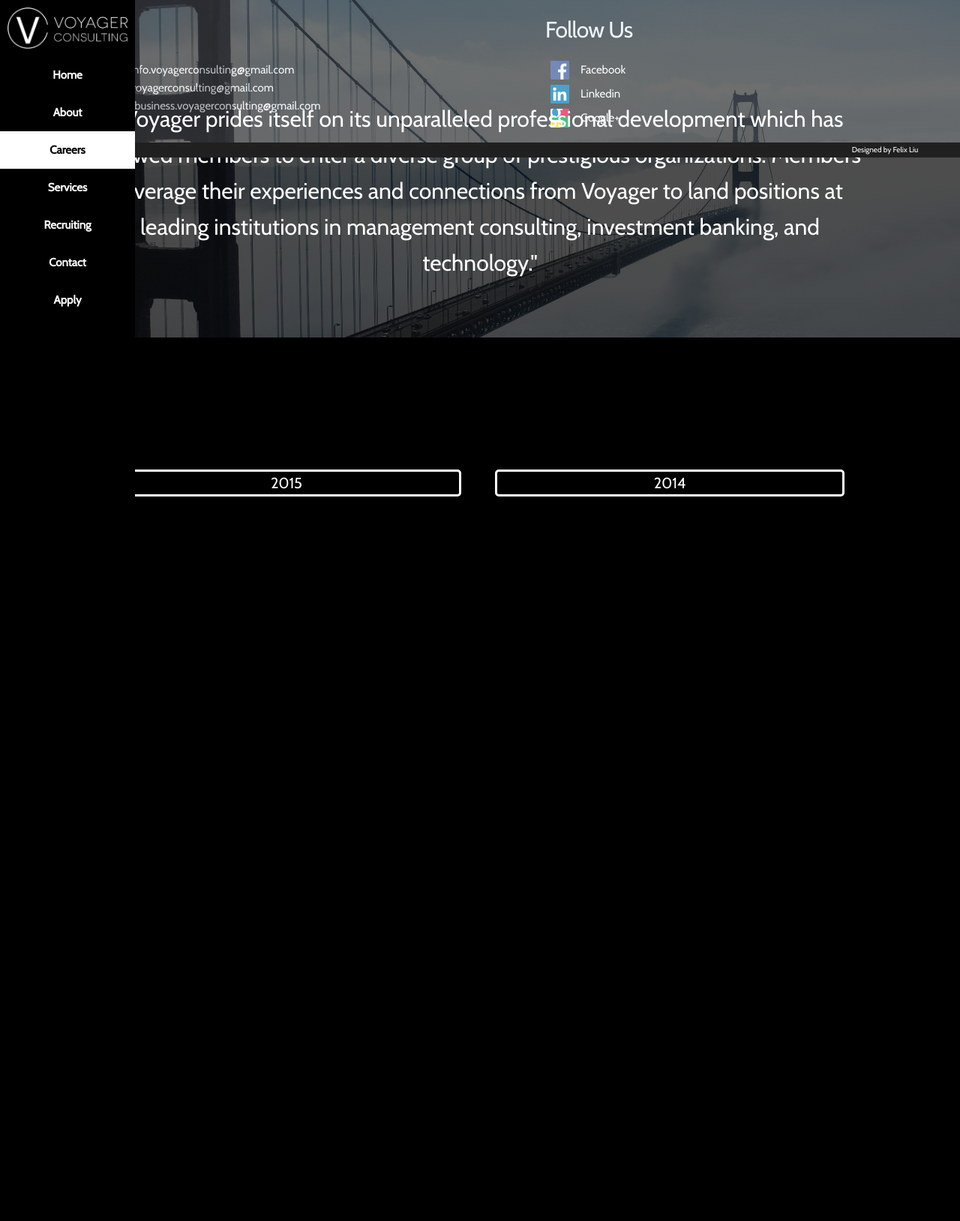
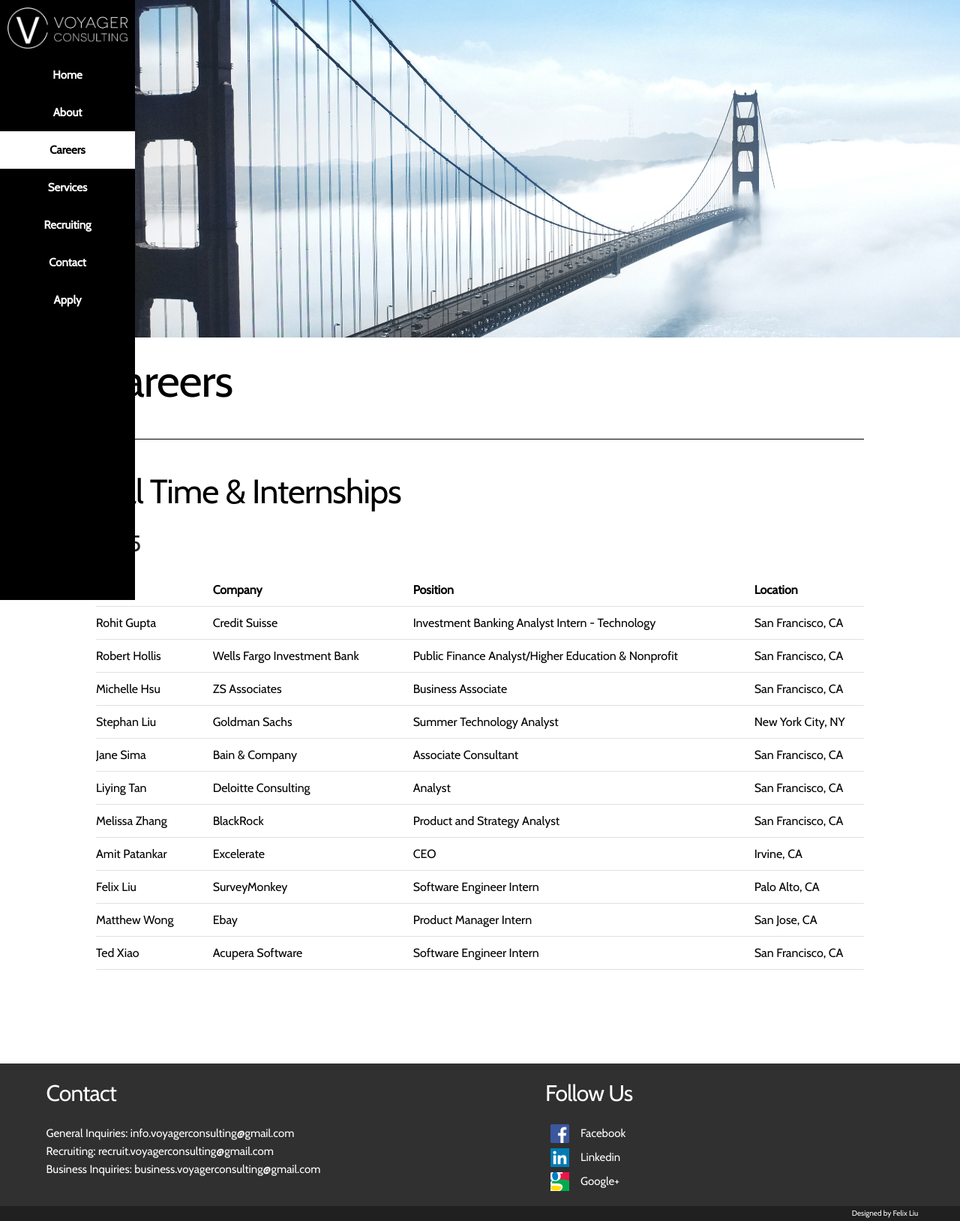
Before and after one commit to felixitous/voyager, a Django app: page /careers/ in a window 1280 px wide. Shown: the whole page at 75% size. Before the commit the page ends 662 px from the top, so only its background shows below. Run offline with Django 3.2, Linux system fonts and the light colour scheme.

Commit message:
fixed careers page, rendering tables

```diff
--- a/voyager/common/footer.html
+++ b/voyager/common/footer.html
@@ -34,11 +34,15 @@
 	</div>
 </div>
 
+
 <script type="text/javascript" src="{% static "js/underscore.js" %}"></script>
 <script type="text/javascript" src="{% static "js/backbone.js" %}"></script>
 <script type="text/javascript" src="{% static "js/tweenmax.min.js" %}"></script>
 <script type="text/javascript" src="{% static "js/scrollto.min.js" %}"></script>
+<script type="text/javascript" src="{% static "js/models/data.js" %}"></script>
+<script type="text/javascript" src="{% static "js/models/table_model.js" %}"></script>
 <script type="text/javascript" src="{% static "js/views/navbar.js" %}"></script>
 <script type="text/javascript" src="{% static "js/views/carousel.js" %}"></script>
+<script type="text/javascript" src="{% static "js/views/table.js" %}"></script>
 <script type="text/javascript" src="{% static "js/main.js" %}"></script>
 <script type="text/javascript" src="{% static "js/tween.js" %}"></script>
--- a/voyager/static/css/main.css
+++ b/voyager/static/css/main.css
@@ -1,5 +1,5 @@
 body {
-	background-color: black;
+	background-color: white;
 	font-family: 'Cabin', sans-serif;
 }
 
@@ -375,8 +375,8 @@ body {
 
 .career-picture {
 	background-image: url("../images/careers.jpeg");
-	opacity: 0.3;
-	position: absolute;
+	/*opacity: 0.3;*/
+	position: relative;
 }
 
 .about-launch {
@@ -387,9 +387,9 @@ body {
 
 .career-launch {
 	width: 100%;
-	background-color: black;
-	position: absolute;
-	top: 450px;
+	background-color: white;
+	position: relative;
+	/*top: 450px;*/
 }
 
 .about-alumni {
@@ -485,7 +485,7 @@ body {
 }
 
 .table-style {
-	color: white;
+	color: black;
 }
 
 .page-container {
@@ -622,9 +622,13 @@ body {
 
 .redirect-display {
 	background-color: black;
+	overflow: scroll;
+	text-align: center;
+	/*min-width: 400px;*/
+	/*display: inline;*/
 }
 
-.redirect-box {
+/*.redirect-box {
 	height: 200px;
 	width: 400px;
 	border: 2px solid white;
@@ -633,7 +637,28 @@ body {
 	color: white;
 	top: 0; bottom: 0; left: 0; right: 0;
 }
+*/
 
+.redirect-title {
+	margin: auto;
+	position: absolute;
+	color: white;
+	top: 0; bottom: 0; left: 0; right: 0;
+	height: 40px;
+	/*width: 300px;*/
+}
+
+.redirect-box {
+	height: 50%;
+	width: 50% !important;
+	margin: 0 auto;
+	/*left: calc((100% - 400px)/2);*/
+	margin-left: 0 !important;
+	/*border: 1px solid white;*/
+	position: relative;
+	/*min-width: 400px;*/
+
+}
 .redirect-topleft {
 	top: 150;
 	left: 250;
--- a/voyager/static/js/main.js
+++ b/voyager/static/js/main.js
@@ -1,5 +1,13 @@
 var navbar = new NavbarView();
 navbar.render();
 
-var carousel = new CarouselView();
-carousel.render("#instagram-template");
+renderTarget = $("meta[name=title]").attr("content");
+if (renderTarget == "#navbar-careers") {
+	var table = new TableView();
+	table.render(data);
+}
+
+if (renderTarget == "#navbar-home") {
+	var carousel = new CarouselView();
+	carousel.render("#instagram-template");
+}
--- /dev/null
+++ b/voyager/static/js/models/data.js
@@ -0,0 +1,56 @@
+var data = [{
+    "name": "Rohit Gupta",
+    "company": "Credit Suisse",
+    "position": "Investment Banking Analyst Intern - Technology",
+    "city": "San Francisco, CA"
+}, {
+    "name": "Robert Hollis",
+    "company": "Wells Fargo Investment Bank",
+    "position": "Public Finance Analyst/Higher Education & Nonprofit",
+    "city": "San Francisco, CA"
+}, {
+    "name": "Michelle Hsu",
+    "company": "ZS Associates",
+    "position": "Business Associate",
+    "city": "San Francisco, CA"
+}, {
+    "name": "Stephan Liu",
+    "company": "Goldman Sachs",
+    "position": "Summer Technology Analyst",
+    "city": "New York City, NY"
+}, {
+	"name": "Jane Sima",
+    "company": "Bain & Company",
+    "position": "Associate Consultant",
+    "city": "San Francisco, CA"
+}, {
+	"name": "Liying Tan",
+    "company": "Deloitte Consulting",
+    "position": "Analyst",
+    "city": "San Francisco, CA"
+}, {
+	"name": "Melissa Zhang",
+    "company": "BlackRock",
+    "position": "Product and Strategy Analyst",
+    "city": "San Francisco, CA"
+}, {
+	"name": "Amit Patankar",
+    "company": "Excelerate",
+    "position": "CEO",
+    "city": "Irvine, CA"
+}, {
+	"name": "Felix Liu",
+    "company": "SurveyMonkey",
+    "position": "Software Engineer Intern",
+    "city": "Palo Alto, CA"
+}, {
+	"name": "Matthew Wong",
+    "company": "Ebay",
+    "position": "Product Manager Intern",
+    "city": "San Jose, CA"
+}, {
+	"name": "Ted Xiao",
+    "company": "Acupera Software",
+    "position": "Software Engineer Intern",
+    "city": "San Francisco, CA"
+}]
--- /dev/null
+++ b/voyager/static/js/models/table_model.js
@@ -0,0 +1,5 @@
+var Table = Backbone.Model.extend({
+	defaults: {
+		"name" : "N/A"
+	}
+});
--- a/voyager/static/js/tween.js
+++ b/voyager/static/js/tween.js
@@ -123,6 +123,17 @@ $(".grid-picture").css("height", function() {
     return window.innerHeight / 3 + "px";
 })
 
+
+$(window).resize(function() {
+    $(".grid-picture").css("width", function() {
+        return window.innerHeight / 3 + "px";
+    })
+    $(".grid-picture").css("height", function() {
+        return window.innerHeight / 3 + "px";
+    })
+    // alert("something");
+});
+
 function sideDisplay(target_id) {
     var current = $(".current");
     TweenMax.to(".current", 0.5, {
--- /dev/null
+++ b/voyager/static/js/views/table.js
@@ -0,0 +1,8 @@
+var TableView = Backbone.View.extend({
+	el: "#table-container",
+	render: function(data) {
+		console.log("going here")
+		var template = _.template($("#table-template").html())({ members : data});
+		this.$el.html(template);
+	}
+});
--- a/voyager/templates/careers.html
+++ b/voyager/templates/careers.html
@@ -3,36 +3,28 @@
 
 <body>
 	<div class="picture career-picture"></div>
-	<div class="picture-text-overlay">
+
+<!-- 	<div class="picture-text-overlay">
 		<p>
 		"Voyager prides itself on its unparalleled professional development which has allowed members to enter a diverse group of prestigious organizations. Members leverage their experiences and connections from Voyager to land positions at leading institutions in management consulting, investment banking, and technology."
 		</p>
-	</div>
+	</div> -->
 	<div class="career-launch">
 		<div class="page-container">
 			<h2 class="page-title"> Careers </h2>
 			<div class="line-break career-line-break"></div>
-			<div class="about-selector">2015</div>
-			<div class="about-selector">2014</div>
-			<div class="career-whitespace"></div>
+			<!-- <div class="about-selector">2015</div> -->
+			<!-- <div class="about-selector">2014</div> -->
+			<!-- <div class="career-whitespace"></div> -->
 			<h3 class="page-title subtitle"> Full Time & Internships </h3>
-			<table class="u-full-width table-style">
-				<tr>
-					<th> Name </th>
-					<th> Company </th>
-					<th> Position </th>
-					<th> Location </th>
-				</tr>
-				<tr>
-					<td> Rohit Gupta </td>
-					<td> Credit Suisse </td>
-					<td> Investment Banking Analyst Intern - Technology </td>
-					<td> San Francisco, CA </td>
-				</tr>
-			</table>
+			<h4> 2015 </h4>
+			<div id="table-container"></div>
 			<div class="whitespace"></div>
 		</div>
 	</div>
+	<script type="text/template" id="table-template">
+		{% include "table.html" %}
+	</script>
 </body>
 
 
--- /dev/null
+++ b/voyager/templates/table.html
@@ -0,0 +1,16 @@
+<table class="u-full-width table-style">
+	<tr>
+		<th> Name </th>
+		<th> Company </th>
+		<th> Position </th>
+		<th> Location </th>
+	</tr>
+	<% _.each(members, function(member){ %>
+	<tr>
+		<td> <%= member.name %> </td>
+		<td> <%= member.company %> </td>
+		<td> <%= member.position %> </td>
+		<td> <%= member.city %> </td>
+	</tr>
+	<% }); %>
+</table>
```
Also changed, not shown: voyager/templates/index.html (+22 -2 lines).
